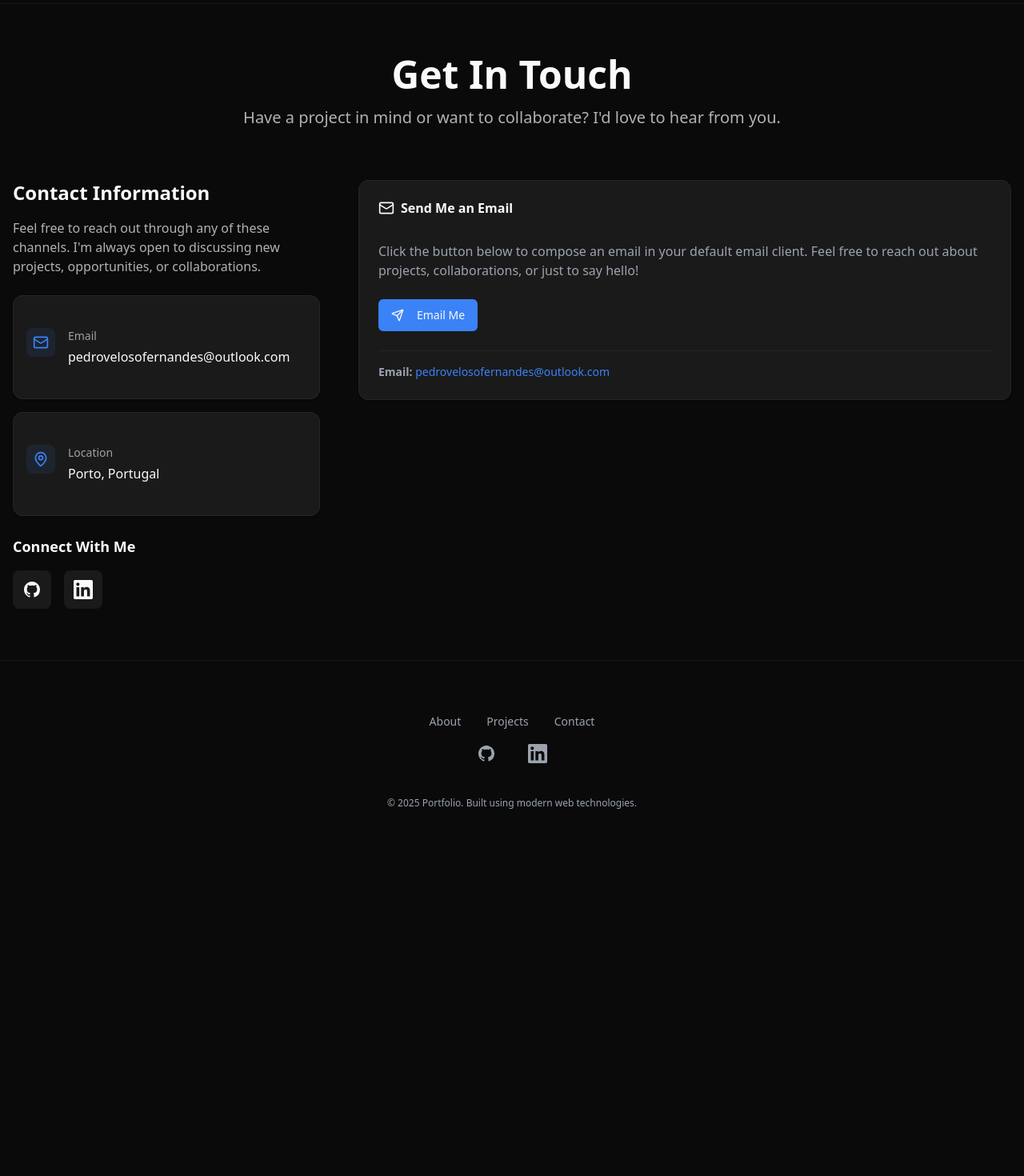
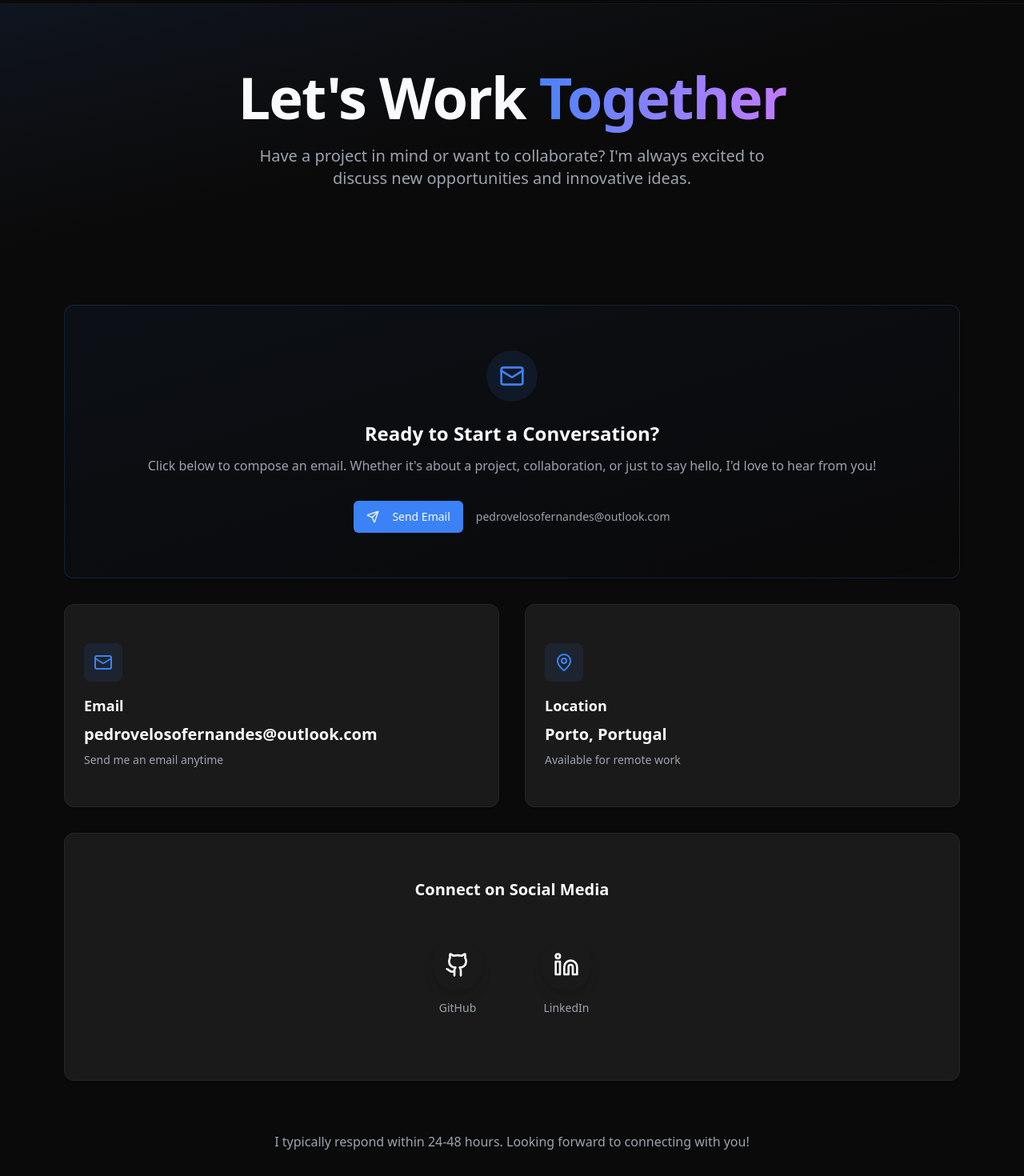
Before and after one commit to pveloso01/Portfolio, a Next.js app in the folder apps/web/: page /contact in a window 1280 px wide. Shown: the part 80-1550 px from the top of the page at 80% size. Before the commit the page ends 1158 px from the top, so only its background shows below. Built offline with nearby package versions, Linux system fonts and the light colour scheme.

Commit message:
feat: redesign contact page with modern gradient layout

```diff
--- a/apps/web/src/app/contact/metadata.ts
+++ b/apps/web/src/app/contact/metadata.ts
@@ -1,10 +1,14 @@
 import type { Metadata } from "next";
-import { generatePageMetadata } from "@/components/seo/page-metadata";
 
-export const metadata: Metadata = generatePageMetadata({
-  title: "Contact",
+export const metadata: Metadata = {
+  title: "Contact | Pedro Veloso",
   description:
     "Get in touch with Pedro Veloso. Open to discussing new projects, opportunities, and collaborations.",
-  url: "https://pveloso01.github.io/portfolio/contact",
-  tags: ["Contact", "Collaboration", "Opportunities", "Hire"],
-});
+  keywords: ["Contact", "Collaboration", "Opportunities", "Hire"],
+  openGraph: {
+    title: "Contact | Pedro Veloso",
+    description:
+      "Get in touch with Pedro Veloso. Open to discussing new projects, opportunities, and collaborations.",
+    url: "https://pveloso01.github.io/portfolio/contact",
+  },
+};
--- a/apps/web/src/app/contact/page.tsx
+++ b/apps/web/src/app/contact/page.tsx
@@ -1,62 +1,198 @@
-import { ContactInfo } from "@/components/contact/contact-info";
-import { Card, CardContent, CardHeader, CardTitle } from "@/components/ui/card";
+"use client";
+
+import { Card, CardContent } from "@/components/ui/card";
 import { Button } from "@/components/ui/button";
-import { Mail, Send } from "lucide-react";
+import { Mail, MapPin, Send, Github, Linkedin } from "lucide-react";
+import { motion } from "framer-motion";
 
-export { metadata } from "./metadata";
+const contactMethods = [
+  {
+    icon: Mail,
+    label: "Email",
+    value: "pedrovelosofernandes@outlook.com",
+    href: "mailto:pedrovelosofernandes@outlook.com",
+    description: "Send me an email anytime",
+  },
+  {
+    icon: MapPin,
+    label: "Location",
+    value: "Porto, Portugal",
+    href: null,
+    description: "Available for remote work",
+  },
+];
+
+const socialLinks = [
+  {
+    name: "GitHub",
+    href: "https://github.com/pveloso01",
+    icon: Github,
+    color: "hover:text-purple-400",
+  },
+  {
+    name: "LinkedIn",
+    href: "https://www.linkedin.com/in/pedro-veloso-fernandes",
+    icon: Linkedin,
+    color: "hover:text-blue-400",
+  },
+];
+
+const containerVariants = {
+  hidden: { opacity: 0 },
+  visible: {
+    opacity: 1,
+    transition: {
+      staggerChildren: 0.1,
+    },
+  },
+};
+
+const itemVariants = {
+  hidden: { opacity: 0, y: 20 },
+  visible: {
+    opacity: 1,
+    y: 0,
+    transition: {
+      duration: 0.5,
+    },
+  },
+};
 
 export default function ContactPage() {
   return (
-    <div className="container mx-auto max-w-7xl px-4 py-16">
-      <div className="mb-16 text-center">
-        <h1 className="mb-4 text-4xl font-bold md:text-5xl">Get In Touch</h1>
-        <p className="text-foreground/70 mx-auto max-w-2xl text-xl">
-          Have a project in mind or want to collaborate? I&apos;d love to hear from you.
+    <div className="min-h-screen">
+      {/* Hero Section with Gradient */}
+      <div className="relative overflow-hidden bg-gradient-to-br from-primary/10 via-background to-background py-20">
+        <div className="absolute inset-0 bg-grid-white/5 [mask-image:radial-gradient(ellipse_at_center,transparent_20%,black)]" />
+        <div className="container relative mx-auto max-w-4xl px-4 text-center">
+          <motion.div
+            initial={{ opacity: 0, y: 20 }}
+            animate={{ opacity: 1, y: 0 }}
+            transition={{ duration: 0.6 }}
+          >
+            <h1 className="mb-6 text-5xl font-bold tracking-tight md:text-6xl lg:text-7xl">
+              Let&apos;s Work
+              <span className="bg-gradient-to-r from-primary to-purple-400 bg-clip-text text-transparent">
+                {" "}
+                Together
+              </span>
+            </h1>
+            <p className="mx-auto max-w-2xl text-lg text-muted-foreground md:text-xl">
+              Have a project in mind or want to collaborate? I&apos;m always excited to discuss new
+              opportunities and innovative ideas.
             </p>
+          </motion.div>
+        </div>
       </div>
 
-      <div className="grid grid-cols-1 gap-12 lg:grid-cols-3">
-        {/* Contact Info */}
-        <div className="lg:col-span-1">
-          <ContactInfo />
+      {/* Main Content */}
+      <div className="container mx-auto max-w-6xl px-4 py-16">
+        <motion.div
+          variants={containerVariants}
+          initial="hidden"
+          animate="visible"
+          className="grid gap-8 lg:grid-cols-2"
+        >
+          {/* Primary CTA - Email */}
+          <motion.div variants={itemVariants} className="lg:col-span-2">
+            <Card className="border-primary/20 bg-gradient-to-br from-primary/5 to-transparent">
+              <CardContent className="p-8 text-center">
+                <div className="mb-6 inline-flex rounded-full bg-primary/10 p-4">
+                  <Mail className="h-8 w-8 text-primary" />
                 </div>
-
-        {/* Email CTA */}
-        <div className="lg:col-span-2">
-          <Card>
-            <CardHeader>
-              <CardTitle className="flex items-center gap-2">
-                <Mail className="h-5 w-5" />
-                Send Me an Email
-              </CardTitle>
-            </CardHeader>
-            <CardContent className="space-y-6">
-              <p className="text-muted-foreground">
-                Click the button below to compose an email in your default email client. Feel free
-                to reach out about projects, collaborations, or just to say hello!
+                <h2 className="mb-3 text-2xl font-bold">Ready to Start a Conversation?</h2>
+                <p className="mb-8 text-muted-foreground">
+                  Click below to compose an email. Whether it&apos;s about a project, collaboration,
+                  or just to say hello, I&apos;d love to hear from you!
                 </p>
-
-              <Button size="lg" className="w-full md:w-auto" asChild>
+                <div className="flex flex-col items-center gap-4 sm:flex-row sm:justify-center">
+                  <Button size="lg" className="w-full sm:w-auto" asChild>
                     <a href="mailto:pedrovelosofernandes@outlook.com?subject=Contact%20from%20Portfolio">
-                  <Send className="mr-2 h-4 w-4" />
-                  Email Me
+                      <Send className="mr-2 h-5 w-5" />
+                      Send Email
                     </a>
                   </Button>
-
-              <div className="border-border border-t pt-4">
-                <p className="text-muted-foreground text-sm">
-                  <strong>Email:</strong>{" "}
                   <a
                     href="mailto:pedrovelosofernandes@outlook.com"
-                    className="text-primary hover:underline"
+                    className="text-sm text-muted-foreground transition-colors hover:text-primary"
                   >
                     pedrovelosofernandes@outlook.com
                   </a>
-                </p>
                 </div>
               </CardContent>
             </Card>
+          </motion.div>
+
+          {/* Contact Methods */}
+          {contactMethods.map((method) => {
+            const Icon = method.icon;
+            const content = (
+              <motion.div variants={itemVariants}>
+                <Card className="h-full transition-all duration-300 hover:border-primary/50 hover:shadow-lg hover:shadow-primary/5">
+                  <CardContent className="p-6">
+                    <div className="mb-4 inline-flex rounded-lg bg-primary/10 p-3">
+                      <Icon className="h-6 w-6 text-primary" />
                     </div>
+                    <h3 className="mb-2 text-lg font-semibold">{method.label}</h3>
+                    <p className="mb-2 text-xl font-bold text-foreground">{method.value}</p>
+                    <p className="text-sm text-muted-foreground">{method.description}</p>
+                  </CardContent>
+                </Card>
+              </motion.div>
+            );
+
+            return method.href ? (
+              <a key={method.label} href={method.href}>
+                {content}
+              </a>
+            ) : (
+              <div key={method.label}>{content}</div>
+            );
+          })}
+
+          {/* Social Links */}
+          <motion.div variants={itemVariants} className="lg:col-span-2">
+            <Card>
+              <CardContent className="p-8">
+                <h3 className="mb-6 text-center text-xl font-semibold">Connect on Social Media</h3>
+                <div className="flex justify-center gap-6">
+                  {socialLinks.map((social) => {
+                    const Icon = social.icon;
+                    return (
+                      <a
+                        key={social.name}
+                        href={social.href}
+                        target="_blank"
+                        rel="noopener noreferrer"
+                        className={`group flex flex-col items-center gap-3 rounded-lg p-6 transition-all duration-300 hover:bg-primary/5 ${social.color}`}
+                        aria-label={social.name}
+                      >
+                        <div className="rounded-full bg-card p-4 shadow-lg transition-all duration-300 group-hover:scale-110 group-hover:shadow-xl">
+                          <Icon className="h-8 w-8" />
+                        </div>
+                        <span className="text-sm font-medium text-muted-foreground group-hover:text-foreground">
+                          {social.name}
+                        </span>
+                      </a>
+                    );
+                  })}
+                </div>
+              </CardContent>
+            </Card>
+          </motion.div>
+        </motion.div>
+
+        {/* Additional Info */}
+        <motion.div
+          initial={{ opacity: 0 }}
+          animate={{ opacity: 1 }}
+          transition={{ delay: 0.6, duration: 0.6 }}
+          className="mt-16 text-center"
+        >
+          <p className="text-muted-foreground">
+            I typically respond within 24-48 hours. Looking forward to connecting with you!
+          </p>
+        </motion.div>
       </div>
     </div>
   );
--- a/apps/web/src/components/contact/contact-info.tsx
+++ /dev/null
@@ -1,107 +0,0 @@
-"use client";
-
-import { Card, CardContent } from "@/components/ui/card";
-import { Mail, MapPin } from "lucide-react";
-
-const contactDetails = [
-  {
-    icon: Mail,
-    label: "Email",
-    value: "pedrovelosofernandes@outlook.com",
-    href: "mailto:pedrovelosofernandes@outlook.com",
-  },
-  {
-    icon: MapPin,
-    label: "Location",
-    value: "Porto, Portugal",
-    href: null,
-  },
-];
-
-const socialLinks = [
-  {
-    name: "GitHub",
-    href: "https://github.com/pveloso01",
-    icon: (props: React.SVGProps<SVGSVGElement>) => (
-      <svg fill="currentColor" viewBox="0 0 24 24" {...props}>
-        <path
-          fillRule="evenodd"
-          d="M12 2C6.477 2 2 6.484 2 12.017c0 4.425 2.865 8.18 6.839 9.504.5.092.682-.217.682-.483 0-.237-.008-.868-.013-1.703-2.782.605-3.369-1.343-3.369-1.343-.454-1.158-1.11-1.466-1.11-1.466-.908-.62.069-.608.069-.608 1.003.07 1.531 1.032 1.531 1.032.892 1.53 2.341 1.088 2.91.832.092-.647.35-1.088.636-1.338-2.22-.253-4.555-1.113-4.555-4.951 0-1.093.39-1.988 1.029-2.688-.103-.253-.446-1.272.098-2.65 0 0 .84-.27 2.75 1.026A9.564 9.564 0 0112 6.844c.85.004 1.705.115 2.504.337 1.909-1.296 2.747-1.027 2.747-1.027.546 1.379.202 2.398.1 2.651.64.7 1.028 1.595 1.028 2.688 0 3.848-2.339 4.695-4.566 4.943.359.309.678.92.678 1.855 0 1.338-.012 2.419-.012 2.747 0 .268.18.58.688.482A10.019 10.019 0 0022 12.017C22 6.484 17.522 2 12 2z"
-          clipRule="evenodd"
-        />
-      </svg>
-    ),
-  },
-  {
-    name: "LinkedIn",
-    href: "https://www.linkedin.com/in/pedro-veloso-fernandes",
-    icon: (props: React.SVGProps<SVGSVGElement>) => (
-      <svg fill="currentColor" viewBox="0 0 24 24" {...props}>
-        <path d="M20.447 20.452h-3.554v-5.569c0-1.328-.027-3.037-1.852-3.037-1.853 0-2.136 1.445-2.136 2.939v5.667H9.351V9h3.414v1.561h.046c.477-.9 1.637-1.85 3.37-1.85 3.601 0 4.267 2.37 4.267 5.455v6.286zM5.337 7.433c-1.144 0-2.063-.926-2.063-2.065 0-1.138.92-2.063 2.063-2.063 1.14 0 2.064.925 2.064 2.063 0 1.139-.925 2.065-2.064 2.065zm1.782 13.019H3.555V9h3.564v11.452zM22.225 0H1.771C.792 0 0 .774 0 1.729v20.542C0 23.227.792 24 1.771 24h20.451C23.2 24 24 23.227 24 22.271V1.729C24 .774 23.2 0 22.222 0h.003z" />
-      </svg>
-    ),
-  },
-];
-
-export function ContactInfo() {
-  return (
-    <div className="space-y-6">
-      <div>
-        <h2 className="mb-4 text-2xl font-bold">Contact Information</h2>
-        <p className="text-foreground/70 mb-6">
-          Feel free to reach out through any of these channels. I&apos;m always open to discussing
-          new projects, opportunities, or collaborations.
-        </p>
-      </div>
-
-      <div className="space-y-4">
-        {contactDetails.map((detail) => {
-          const Icon = detail.icon;
-          const content = (
-            <Card
-              className={`transition-all duration-300 ${
-                detail.href ? "cursor-pointer hover:scale-105" : ""
-              }`}
-            >
-              <CardContent className="flex items-start gap-4 p-4">
-                <div className="bg-primary/10 rounded-lg p-2">
-                  <Icon className="text-primary h-5 w-5" />
-                </div>
-                <div>
-                  <p className="text-foreground/60 mb-1 text-sm">{detail.label}</p>
-                  <p className="font-medium">{detail.value}</p>
-                </div>
-              </CardContent>
-            </Card>
-          );
-
-          return detail.href ? (
-            <a key={detail.label} href={detail.href} className="block">
-              {content}
-            </a>
-          ) : (
-            <div key={detail.label}>{content}</div>
-          );
-        })}
-      </div>
-
-      <div>
-        <h3 className="mb-4 text-lg font-semibold">Connect With Me</h3>
-        <div className="flex gap-4">
-          {socialLinks.map((social) => (
-            <a
-              key={social.name}
-              href={social.href}
-              target="_blank"
-              rel="noopener noreferrer"
-              className="bg-card hover:bg-primary/10 rounded-lg p-3 transition-all duration-300 hover:scale-110"
-              aria-label={social.name}
-            >
-              <social.icon className="h-6 w-6" />
-            </a>
-          ))}
-        </div>
-      </div>
-    </div>
-  );
-}
```
Also changed, not shown: apps/web/src/app/contact/layout.tsx (added, +7 -0 lines). Lines whose indentation alone changed are shown as unchanged.
